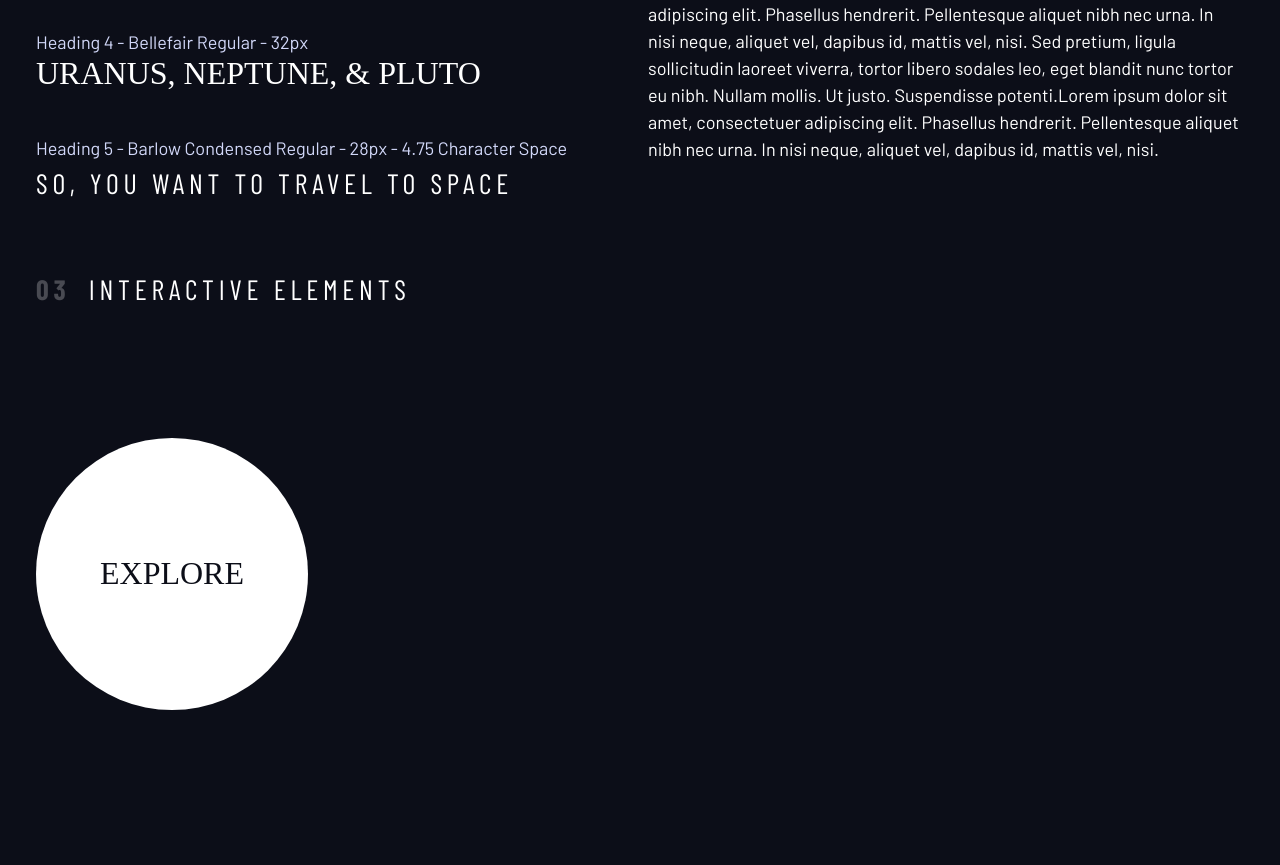
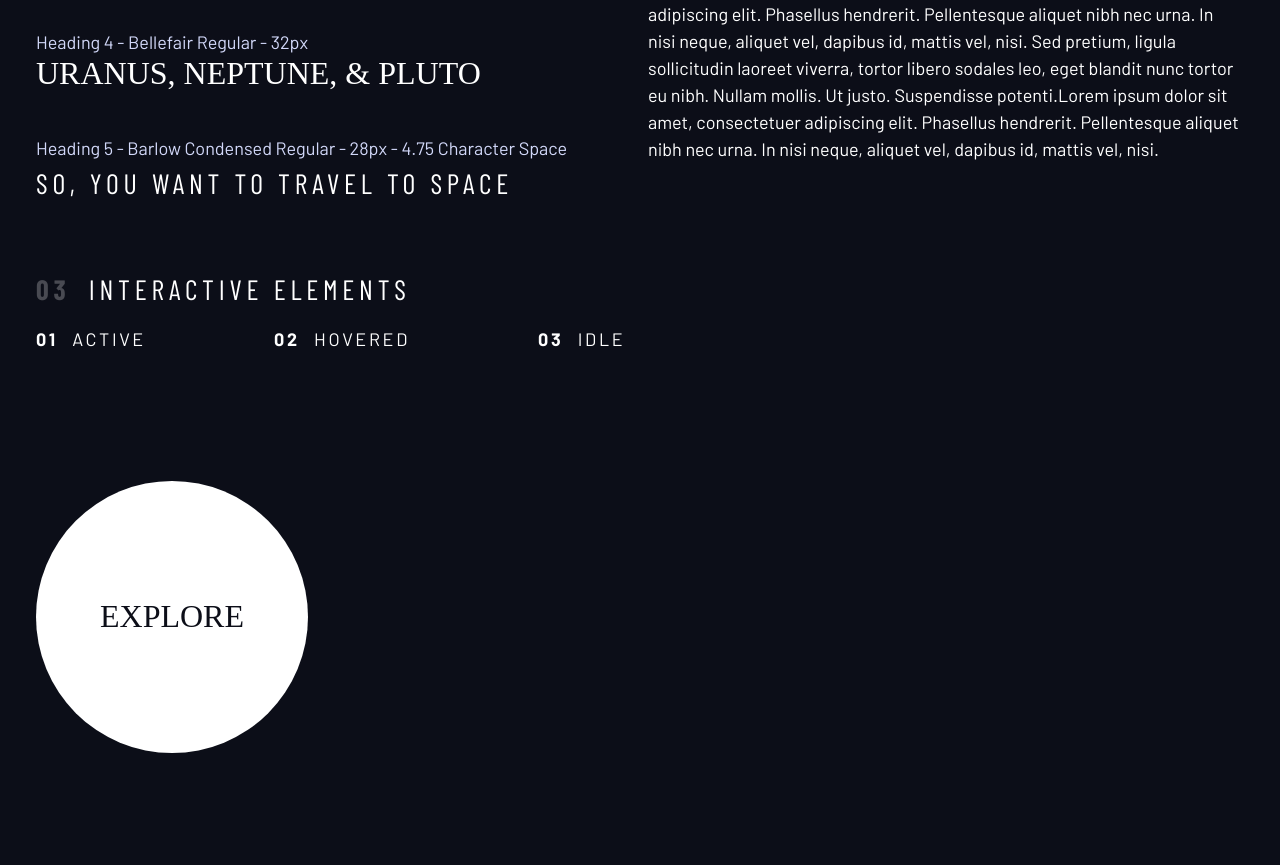
Before and after one commit to advide2001/express-api-template, a website built with Vite: page starter-code/design-system.html in a window 1280 px wide. Shown: the part 934-1799 px from the top of the page. Before the commit the page ends 1756 px from the top, so only its background shows below. Built offline with nearby package versions, Linux system fonts and the light colour scheme; a web font is replaced by a local one.

Commit message:
Created scaffolding for primary navigation component

```diff
--- a/starter-code/design-system.html
+++ b/starter-code/design-system.html
@@ -108,7 +108,15 @@
       <h2 class="numbered-title"><span>03</span> Interactive elements</h2>
 
       <!-- navigation -->
-      <div></div>
+      <div>
+        <nav>
+          <ul class="primary-navigation underlined-indicators| flex" style="--gap: 8rem">
+            <li class="uppercase text-white letter-spacing-2"><a href="#"> <span>01</span> Active</a>
+            <li class="uppercase text-white letter-spacing-2"><a href="#"> <span>02</span> Hovered</a>
+            <li class="uppercase text-white letter-spacing-2"><a href="#"> <span>03</span> Idle</a>
+          </ul>
+        </nav>
+      </div>
 
       <div class="flex">
         <div style="margin: 7rem 0;">
--- /dev/null
+++ b/starter-code/sass/components/_primary-nav.scss
@@ -0,0 +1,15 @@
+.primary-navigation {
+  list-style: none;
+  padding: 0;
+  margin: 0;
+
+  a {
+    color: hsl(var(--clr-white));
+    text-decoration: none;
+
+    span {
+      font-weight: 700;
+      margin-right: 0.5rem;
+    }
+  }
+}
--- a/starter-code/sass/main.scss
+++ b/starter-code/sass/main.scss
@@ -13,3 +13,4 @@
 //              Each component has its own Sass file, making it easy to find and modify specific styles.
 @import "components/numbered-titles";
 @import "components/explore-button";
+@import "components/primary-nav";
```
